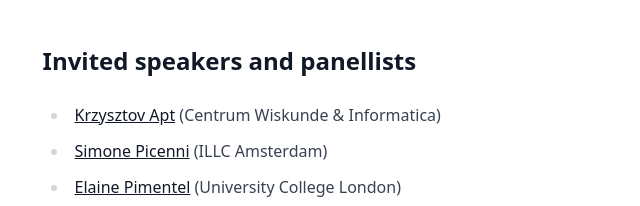
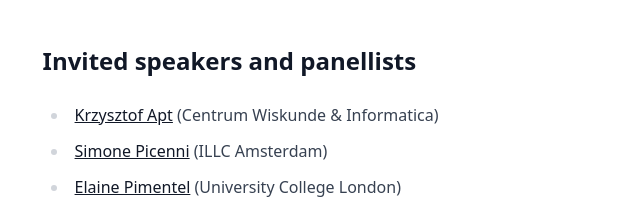
Before and after one commit to logic-mentoring-workshop/logic-mentoring-workshop.github.io, a website: page csl25/index.html in a window 1280 px wide. Shown: the part 1119-1325 px from the top of the page, 316-956 px from the left. Drawn offline with Linux system fonts and the light colour scheme.

Commit message:
Typo CSL25

```diff
--- a/csl25/index.html
+++ b/csl25/index.html
@@ -56,7 +56,7 @@
     <h2>Invited speakers and panellists</h2>
 	<p>
     <ul>
-		<li><a href="https://homepages.cwi.nl/~apt/" target="_blank">Krzysztov Apt</a> (Centrum Wiskunde & Informatica)</li>
+		<li><a href="https://homepages.cwi.nl/~apt/" target="_blank">Krzysztof Apt</a> (Centrum Wiskunde & Informatica)</li>
 		<li><a href="https://www.illc.uva.nl/People/Table/person/5646/Dr-Simone-Picenni" target="_blank">Simone Picenni</a> (ILLC Amsterdam)</li>
 		<li><a href="https://sites.google.com/site/elainepimentel/" target="_blank">Elaine Pimentel</a> (University College London)</li>
 		<li><a href="https://jurriaan.creativecode.org/" target="_blank">Jurriaan Rot</a> (Radboud University)</li>
```
